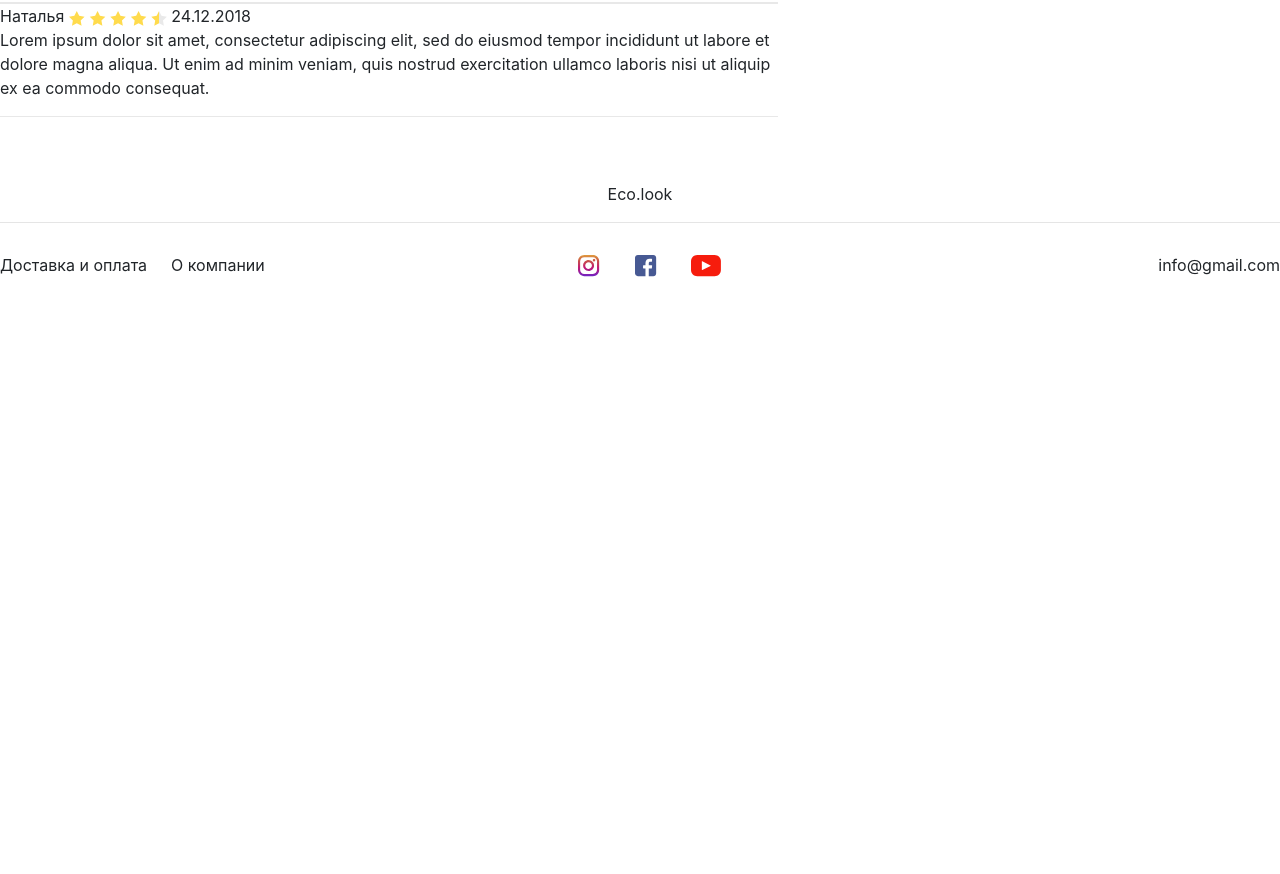
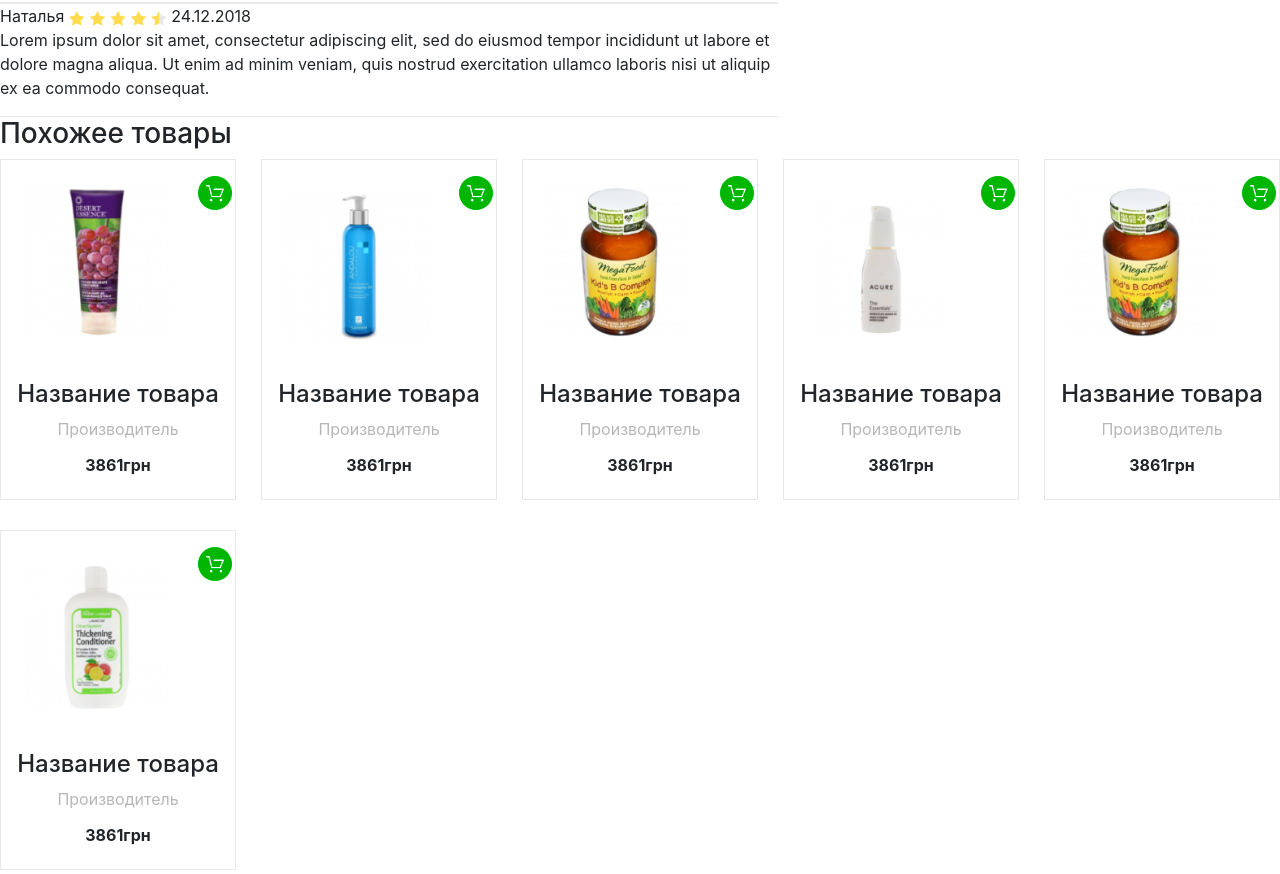
Before and after one commit to nesmeyanov/icebergTestW, a plain HTML site: page pages/card.html in a window 1280 px wide. Shown: the part 1284-2158 px from the top of the page. Before the commit the page ends 1591 px from the top, so only its background shows below. Drawn offline with nearby package versions, Linux system fonts and the light colour scheme.

Commit message:
next step

```diff
--- a/pages/card.html
+++ b/pages/card.html
@@ -179,6 +179,78 @@
           </div>
         </div>
       </div>
+
+      <div class="similar_goods">
+        <div><h3>Похожее товары</h3></div>
+        <div class="similar_goods_card">
+          <div class="popular_card comment_card">
+            <div class="popular_img">
+              <img src="/icons/popular_good_1.png" alt="popular goods">
+              <img src="/icons/add_to_cart.png" alt="cart">
+            </div>
+            <div class="popular_text">
+              <h4>Название товара</h4>
+              <span class="build">Производитель</span>
+              <div class="price"><span>3861грн</span></div>
+            </div>
+          </div>
+          <div class="popular_card comment_card">
+            <div class="popular_img">
+              <img src="/icons/popular_good_2.png" alt="popular goods">
+              <img src="/icons/add_to_cart.png" alt="cart">
+            </div>
+            <div class="popular_text">
+              <h4>Название товара</h4>
+              <span class="build">Производитель</span>
+              <div class="price"><span>3861грн</span></div>
+            </div>
+          </div>
+          <div class="popular_card comment_card">
+            <div class="popular_img">
+              <img src="/icons/popular_good_3.png" alt="popular goods">
+              <img src="/icons/add_to_cart.png" alt="cart">
+            </div>
+            <div class="popular_text">
+              <h4>Название товара</h4>
+              <span class="build">Производитель</span>
+              <div class="price"><span>3861грн</span></div>
+            </div>
+          </div>
+          <div class="popular_card comment_card">
+            <div class="popular_img">
+              <img src="/icons/popular_good_4.png" alt="popular goods">
+              <img src="/icons/add_to_cart.png" alt="cart">
+            </div>
+            <div class="popular_text">
+              <h4>Название товара</h4>
+              <span class="build">Производитель</span>
+              <div class="price"><span>3861грн</span></div>
+            </div>
+          </div>
+          <div class="popular_card comment_card">
+            <div class="popular_img">
+              <img src="/icons/popular_good_3.png" alt="popular goods">
+              <img src="/icons/add_to_cart.png" alt="cart">
+            </div>
+            <div class="popular_text">
+              <h4>Название товара</h4>
+              <span class="build">Производитель</span>
+              <div class="price"><span>3861грн</span></div>
+            </div>
+          </div>
+          <div class="popular_card comment_card">
+            <div class="popular_img">
+              <img src="/icons/popular_good_5.png" alt="popular goods">
+              <img src="/icons/add_to_cart.png" alt="cart">
+            </div>
+            <div class="popular_text">
+              <h4>Название товара</h4>
+              <span class="build">Производитель</span>
+              <div class="price"><span>3861грн</span></div>
+            </div>
+          </div>
+        </div>
+      </div>
     </div>
 
 
--- a/style/style.css
+++ b/style/style.css
@@ -572,3 +572,14 @@ button.slick-next.pull-right.slick-arrow {
   width: 502px;
   height: 106px;
 }
+
+.similar_goods_card {
+  display: flex;
+  flex-wrap: wrap;
+  justify-content: space-between;
+  padding-bottom: 30px;
+}
+
+.comment_card {
+  margin-bottom: 30px;;
+}
```
